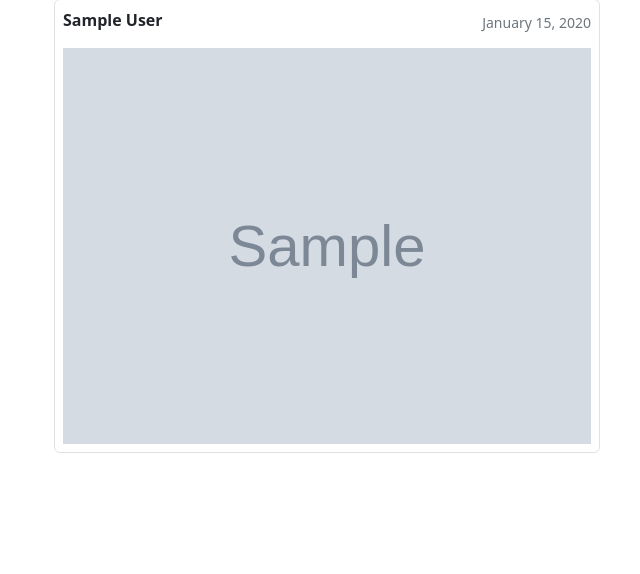
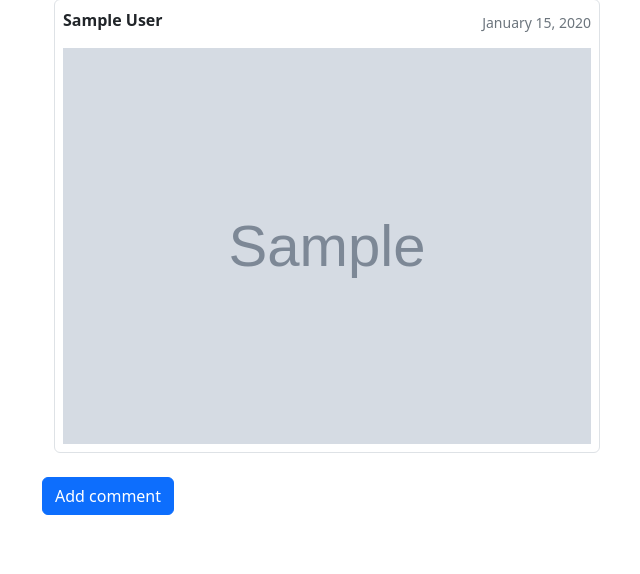
Before and after one commit to pankaj1707k/django-socmedia, a Django app: page /posts/1/ in a window 1280 px wide. Shown: the part 73-647 px from the top of the page, without its empty margins (40-680 px from the left). Run offline with Django 4.2, Linux system fonts and the light colour scheme; tables that the repository leaves empty hold one stand-in row (values such as "Sample post"); grey boxes marked "Sample" are stand-in pictures; some libraries are stand-ins or nearby versions.

Commit message:
feat: comment create

```diff
--- a/posts/admin.py
+++ b/posts/admin.py
@@ -10,4 +10,4 @@ class PostAdmin(admin.ModelAdmin):
 
 @admin.register(Comment)
 class CommentAdmin(admin.ModelAdmin):
-    list_display = ("id", "post__id", "author")
+    list_display = ("id", "post", "author")
--- a/posts/urls.py
+++ b/posts/urls.py
@@ -3,9 +3,12 @@ from django.urls import path
 from posts import views
 
 urlpatterns = [
+    # posts
     path("feed/", views.PostListView.as_view(), name="feed"),
     path("add/", views.PostCreateView.as_view(), name="post-add"),
     path("<int:pk>/", views.PostDetailView.as_view(), name="post-detail"),
     path("<int:pk>/update/", views.PostUpdateView.as_view(), name="post-update"),
     path("<int:pk>/delete/", views.PostDeleteView.as_view(), name="post-delete"),
+    # comments
+    path("comments/add/", views.CommentCreateView.as_view(), name="comment-add"),
 ]
--- a/posts/views.py
+++ b/posts/views.py
@@ -1,8 +1,8 @@
 from django.contrib.auth.mixins import LoginRequiredMixin, UserPassesTestMixin
 from django.views import generic
 
-from posts.forms import PostForm
-from posts.models import Post
+from posts.forms import CommentForm, PostForm
+from posts.models import Comment, Post
 
 
 class PostCreateView(LoginRequiredMixin, generic.CreateView):
@@ -49,3 +49,17 @@ class PostDeleteView(LoginRequiredMixin, UserPassesTestMixin, generic.DeleteView
     def test_func(self):
         post = self.get_object()
         return post.author == self.request.user
+
+
+class CommentCreateView(LoginRequiredMixin, generic.CreateView):
+    model = Comment
+    template_name = "posts/comment_form.html"
+    form_class = CommentForm
+
+    def get_success_url(self) -> str:
+        return f"/posts/{self.request.GET.get('ppk')}/"
+
+    def form_valid(self, form):
+        form.instance.author = self.request.user
+        form.instance.post = Post.objects.get(pk=self.request.GET.get("ppk"))
+        return super().form_valid(form)
--- a/templates/posts/post_detail.html
+++ b/templates/posts/post_detail.html
@@ -1,6 +1,6 @@
 {% extends "users/base.html" %}
 {% block content %}
-<main class="container d-flex flex-column align-items-center">
+<main class="container d-flex flex-column">
     <div class="container d-flex">
         <article class="mt-3 border rounded w-50 p-2">
             <div class="d-flex justify-content-between">
@@ -22,5 +22,8 @@
         </div>
         {% endif %}
     </div>
+    <div class="mt-4">
+        <a href="{% url 'comment-add' %}?ppk={{ post.id }}" class="btn btn-primary">Add comment</a>
+    </div>
 </main>
 {% endblock content %}
```
Also changed, not shown: posts/forms.py (+7 -1 lines), templates/posts/comment_form.html (added, +12 -0 lines).
